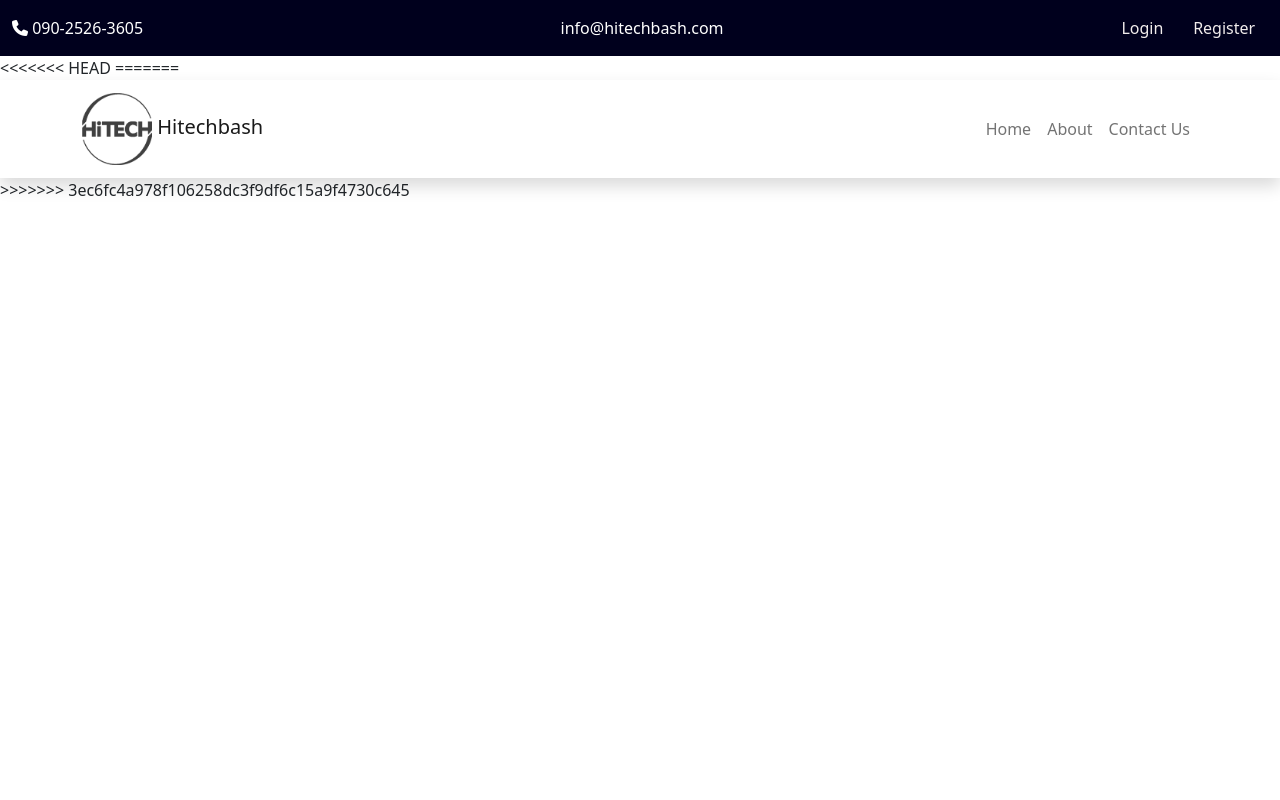
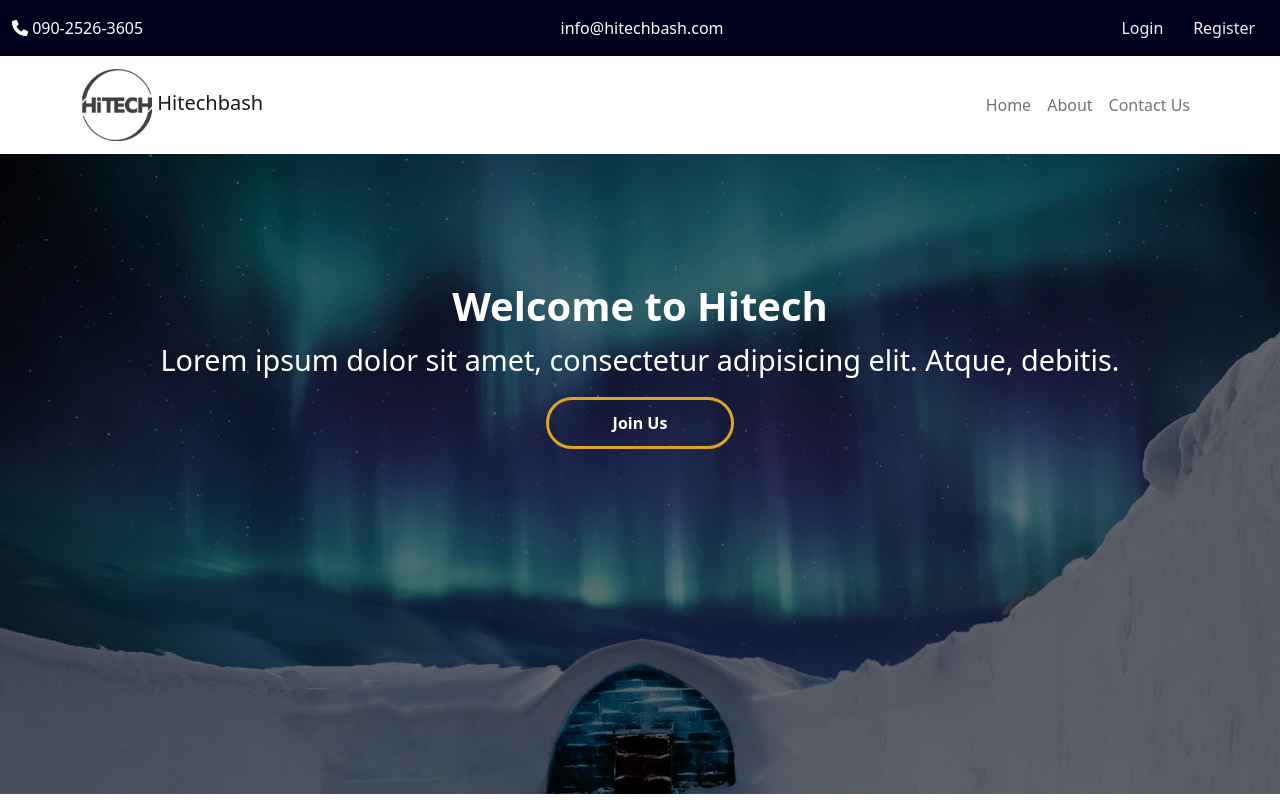
Before and after one commit to nathanielnosa/hitechbash, a plain HTML site: page index.html in a window 1280 px wide. Drawn offline with nearby package versions, Linux system fonts and the light colour scheme; some icons are missing.

Commit message:
Banner with style

```diff
--- a/assets/css/style.css
+++ b/assets/css/style.css
@@ -39,3 +39,57 @@
 .test p{
     padding: 0px 10px;
 }
+
+/* Banner */
+.background{
+    background: url(/assets/img/pexels-frans-van-heerden-624015.jpg);
+    height: 80vh;
+    background-size: cover;
+    position: relative;
+    background-repeat: no-repeat;
+    text-align: center;
+    padding:0;
+}
+
+.dark-bg{
+    z-index: 1;
+    opacity: .5;
+    background: #000000;
+    position: absolute;
+    width: 100%;
+    height: 100%;
+    left: 0px;
+}
+
+/* welcome */
+.welcome {
+    position: absolute;
+    z-index: 1;
+    color: white;
+    text-align: center;
+    width: 100%;
+    padding: 8rem 0px;
+    left: 0;
+}
+.welcome h1{
+    font-weight: bolder;
+    font-size: 2.5rem;
+}
+
+.welcome p{
+    font-size: 1.8rem;
+}
+
+/* Button */
+.btn{
+    background: transparent;
+    border: 3px solid goldenrod;
+    border-radius: 30px;
+    padding: .7rem 4rem;
+    text-transform: capitalize;
+    font-weight: bold;
+}
+.btn:hover{
+    background:goldenrod;
+    color: white;
+}
--- a/index.html
+++ b/index.html
@@ -35,14 +35,12 @@
 
         <!-- </div> -->
 
-<<<<<<< HEAD
         <!-- </div> -->
 
 
     </div>
 
 
-=======
     <!-- Navbar -->
     <nav class="navbar navbar-expand-sm shadow navbar-light">
         <div class="container">
@@ -67,8 +65,18 @@
         </div>
       </nav>
 
->>>>>>> 3ec6fc4a978f106258dc3f9df6c15a9f4730c645
 
+      <!-- Banner -->
+    <div class="container-fluid background">
+        <!-- dark background -->
+    <div class="dark-bg"></div>
+    <!-- welcome content -->
+        <div class="welcome">
+            <h1>Welcome to Hitech</h1>
+            <p>Lorem ipsum dolor sit amet, consectetur adipisicing elit. Atque, debitis.</p>
+            <a href="" class="btn text-white">Join Us</a>
+        </div>
+    </div>
 
 
     <!-- bootstrap js cnd -->
```
Also changed, not shown: assets/img/pexels-frans-van-heerden-624015.jpg (added).
